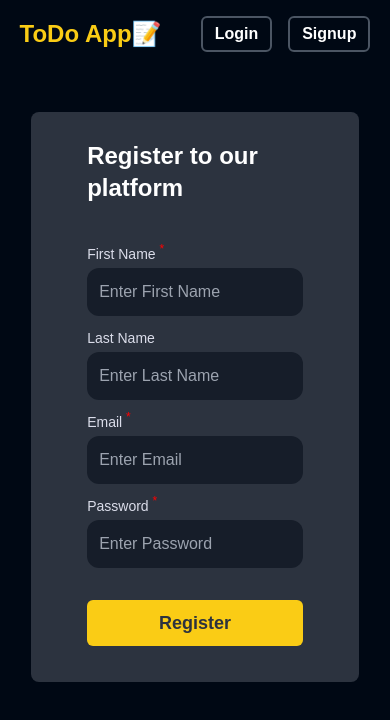
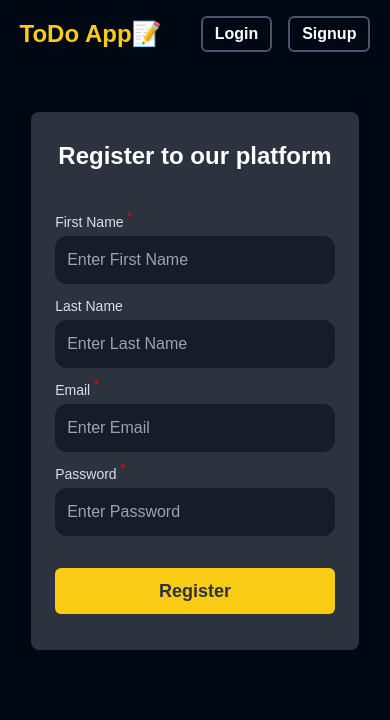
Before and after one commit to AmanCoder01/todo-app, a React (Create React App) app in the folder frontend/: page /signup in a window 390 px wide. Shown: the top 720 px of the page. Built offline with nearby package versions, Linux system fonts and the light colour scheme; a web font is replaced by a local one.

Commit message:
first commit

```diff
--- a/frontend/src/Pages/Login.jsx
+++ b/frontend/src/Pages/Login.jsx
@@ -69,7 +69,7 @@ const Login = () => {
 
           <div className='flex-col mx-auto rounded-lg  bg-richblack-700 py-8 px-14 xs:px-6  w-11/12 max-w-[540px]    flex items-center justify-center '>
             <div className='my-2'>
-              <h1 className='text-white text-2xl font-semibold'>Welcome to our platform</h1>
+              <h1 className='text-white text-2xl font-semibold mx-auto text-center'>Welcome to our platform</h1>
             </div>
             <form action="" onSubmit={submitHandler} className='text-white w-full my-7  flex flex-col gap-6'>
               <label htmlFor="">
--- a/frontend/src/Pages/Signup.jsx
+++ b/frontend/src/Pages/Signup.jsx
@@ -49,9 +49,9 @@ const Signup = () => {
     return (
         <div className='flex py-12 mx-auto gap-[80px]  w-11/12 max-w-[1300px] flex-wrap-reverse '>
 
-            <div className='flex-col mx-auto rounded-lg bg-richblack-700 py-6  px-14 w-11/12 max-w-[540px]    flex items-center justify-center '>
+            <div className='flex-col mx-auto rounded-lg bg-richblack-700 py-6  px-14 xs:px-6 w-11/12 max-w-[540px]    flex items-center justify-center '>
                 <div className='mt-1'>
-                    <h1 className='text-white text-2xl font-semibold'>Register to our platform</h1>
+                    <h1 className='text-white text-2xl font-semibold mx-auto text-center'>Register to our platform</h1>
                 </div>
                 <form action="" onSubmit={submitHandler} className='text-white w-full my-0 mt-10 flex flex-col gap-3'>
                     <label htmlFor="" >
```
